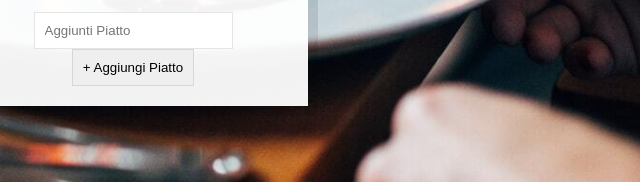
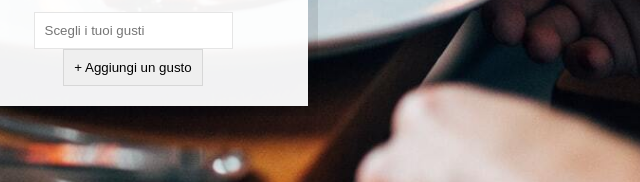
Before and after one commit to SerenaPuzello/SerenaPuzello.github.io, a plain HTML site: page index.html in a window 1280 px wide. Shown: the part 502-684 px from the top of the page, 507-1147 px from the left. Drawn offline with Linux system fonts and the light colour scheme.

Commit message:
Modifica input testo

```diff
--- a/index.html
+++ b/index.html
@@ -17,8 +17,8 @@
 			<li>Caricamento gusti...</li>
 		</ul>
 		<form class="add-items">
-			<input type="text" name="item" placeholder="Aggiunti Piatto" required />
-			<input type="submit" value="+ Aggiungi Piatto" />
+			<input type="text" name="item" placeholder="Scegli i tuoi gusti" required />
+			<input type="submit" value="+ Aggiungi un gusto" />
 		</form>
 	</div>
 
```
